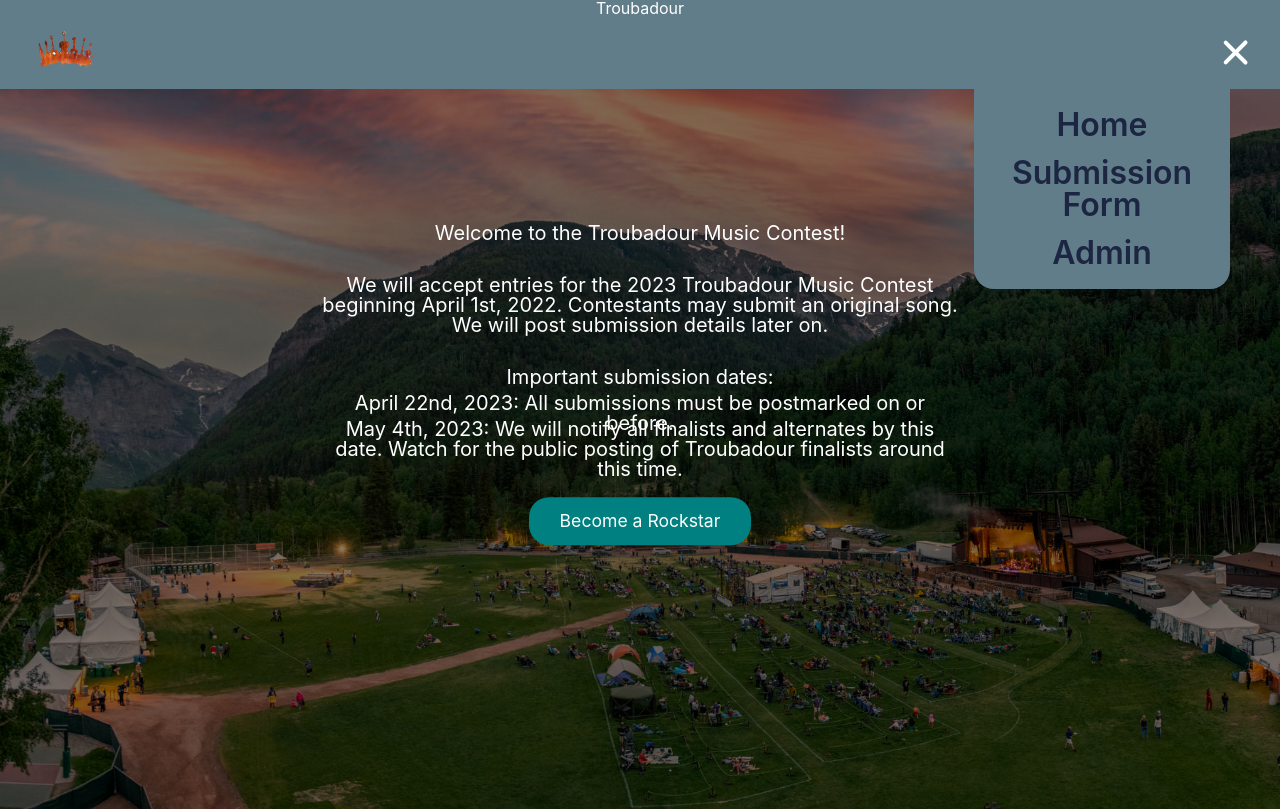
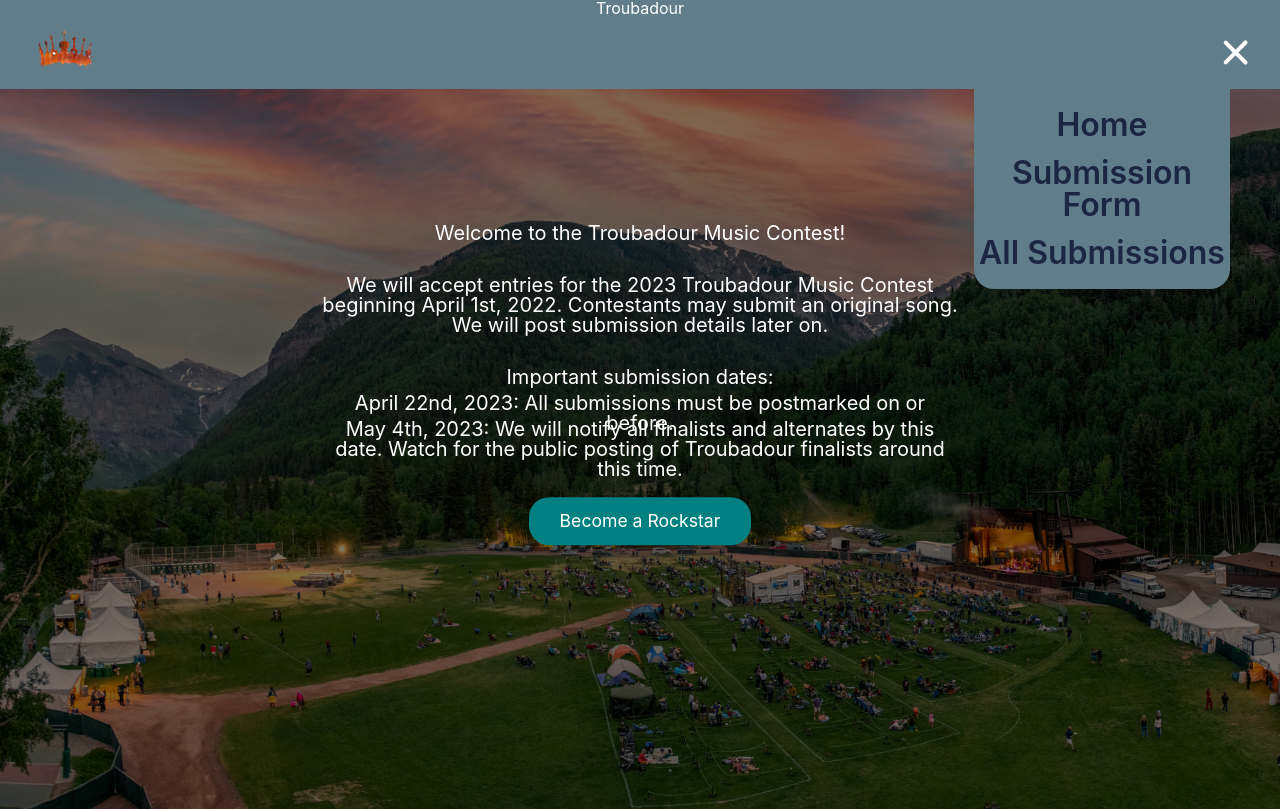
Before and after one commit to Troubadour-Project/troubadour-fe, a React (Create React App) app: page / in a window 1280 px wide. Both pictures are taken after a click on the button "Toggle Mobile Menu Button". Built offline with nearby package versions, Linux system fonts and the light colour scheme.

Commit message:
Update url from admin to all submissions

```diff
--- a/src/App.js
+++ b/src/App.js
@@ -8,30 +8,15 @@ import LandingPage from './components/LandingPage/LandingPage';
 import './App.scss';
 import SubmissionDetailsPage from './components/SubmissionDetailsPage/SubmissionDetailsPage';
 
-// const GET_ALL_USERS_DATA = gql`
-//   query GetUsers {
-//     fetchUsers {
-//       id
-//       name
-//       email
-//       genre
-//       songTitle
-//       video
-//       profile
-//     }
-//   }
-// `
 
 function App() {
-  // const { loading, error, data } = useQuery(GET_ALL_USERS_DATA)
-  // console.log(data)
   return (
     <div className="App">
       <NavBar/>
       <main>
         <Routes>
           <Route exact path='/' element={<LandingPage />} />
-          <Route path='/admin' element={<AdminPage />} />
+          <Route path='/allsubmissions' element={<AdminPage />} />
           <Route path='/submission' element={<SubmissionForm />} />
           <Route path='/submissiondetails' element={<SubmissionDetailsPage />}
           />
--- a/src/components/HamburgerMenu/HamburgerMenu.js
+++ b/src/components/HamburgerMenu/HamburgerMenu.js
@@ -13,7 +13,7 @@ const displayMobileNavLinks = classNames('mobile-nav-wrapper', {
     <div className={displayMobileNavLinks}>
       <Link to="/" className="mobile-link" onClick={() => setMobileNavOpen(!open)}>Home</Link>
       <Link to="/submission" className="mobile-link" onClick={() => setMobileNavOpen(!open)}>Submission Form</Link>
-      <Link to="/admin" className="mobile-link" onClick={() => setMobileNavOpen(!open)}>Admin</Link>
+      <Link to="/allsubmissions" className="mobile-link" onClick={() => setMobileNavOpen(!open)}>All Submissions</Link>
     </div>
   )
 }
```
